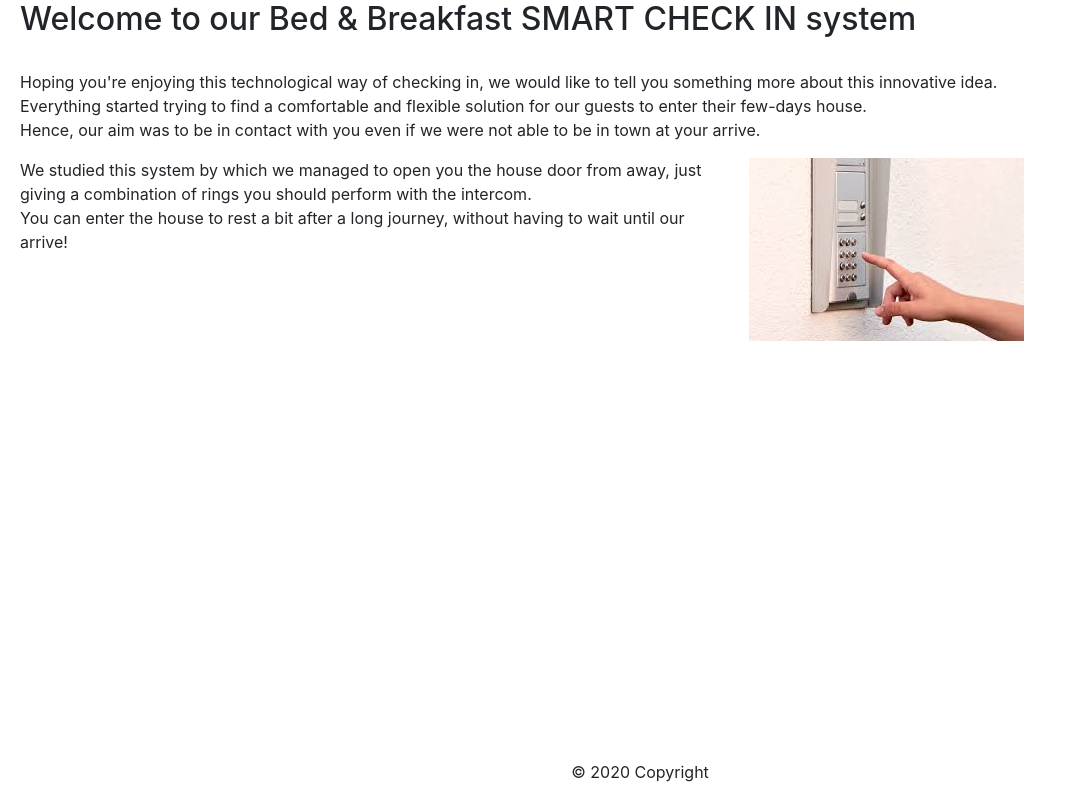
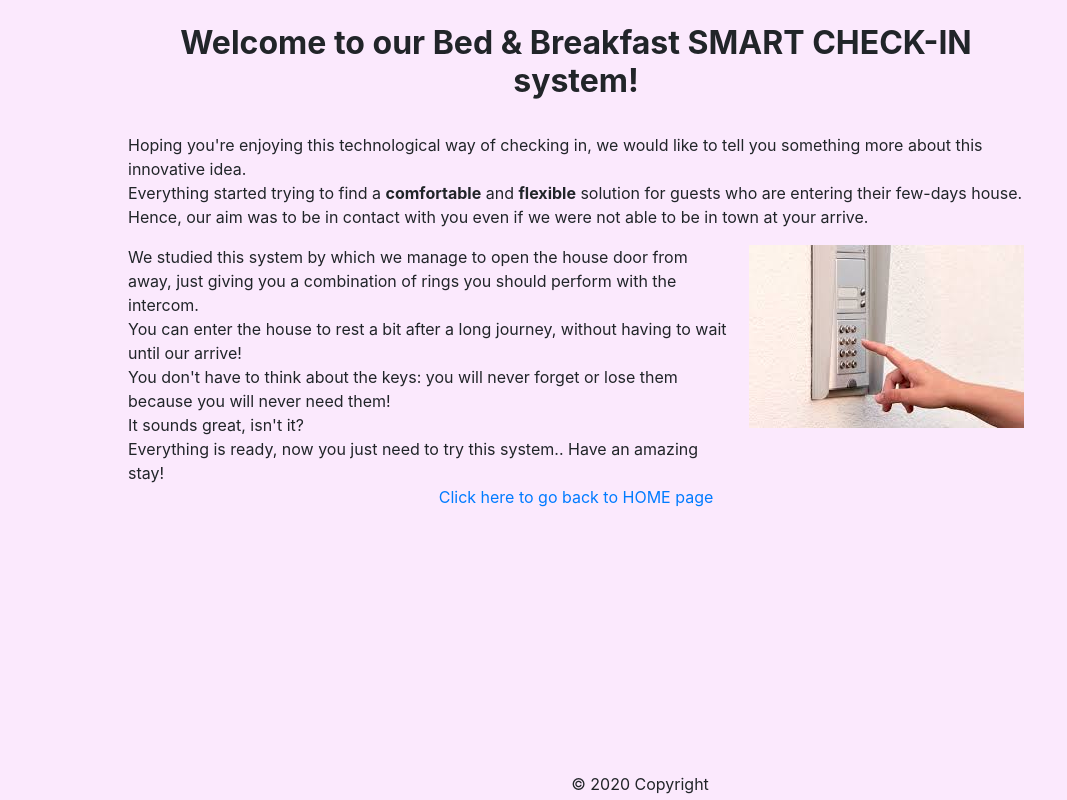
Before and after one commit to davideaccetturi98it/bbmanager, a Python web app: template BBManager GIT/templates/textpage.html in a window 1280 px wide. Shown: the whole page, without its empty margins (0-1067 px from the left). Run offline with Jinja, Linux system fonts and the light colour scheme; the template is opened without the code that fills it, so the values that code supplies are empty; some libraries are stand-ins or nearby versions.

Commit message:
logs page

```diff
--- a/BBManager GIT/templates/index.html
+++ b/BBManager GIT/templates/index.html
@@ -13,10 +13,10 @@
 
     <!-- Image with shadow + text -->
    <br><br>  <img src="/static/img/bbimage.jpg" alt="BBimage" style="box-shadow: 5px 10px #F7F7C5; display: block; margin-left: auto; margin-right: auto; width: 20%">
-   <br><br> <h3 style="text-align: center"><b>Welcome to our B&B SMART CHECK IN system! </b> <br> We hope you will have a pleasant stay! </h3>
+   <br><br> <h3 style="text-align: center"><b>Welcome to our B&B SMART CHECK-IN system! </b> <br> We hope you will have a pleasant stay! </h3>
 
     <!-- Button referenced to Manager page -->
-   <br><br><br> <a href="manager"><button type="button" class="btn btn-primary" style="margin-left:auto;margin-right:auto; display: block"><b>Click here to See More</b></button></a>
+   <br><br><br> <a href="manager"><button type="button" class="btn btn-primary" style="margin-left:auto;margin-right:auto; display: block"><b>Click here to Manager</b></button></a>
    <br>
 
     <!-- Link to textpage with an article about the project -->
@@ -26,7 +26,7 @@
 
 <!-- Footer with copyright -->
 <footer class="page-footer font-small blue fixed-bottom">
-  <div class="footer-copyright text-center py-3">© 2020 Copyright</div>
+  <div class="footer-copyright text-center py-1">© 2020 Copyright</div>
 </footer>
 
 
--- a/BBManager GIT/templates/textpage.html
+++ b/BBManager GIT/templates/textpage.html
@@ -7,23 +7,30 @@
     <title>Explaining</title>
 </head>
 
-<body style="margin-left: 20px; margin-right: 20%; background-color: C5F7E8">
-<h2>Welcome to our Bed & Breakfast SMART CHECK IN system</h2> <br>
+<body style="margin-left: 10%; margin-right: 20%; background-color: #FBE9FD"> <br>
+<h2 style="text-align: center"><b>Welcome to our Bed & Breakfast SMART CHECK-IN system!</b></h2> <br>
 <p>Hoping you're enjoying this technological way of checking in, we would like to tell you something more about this innovative idea. <br>
-Everything started trying to find a comfortable and flexible solution for our guests to enter their few-days house. <br>
-Hence, our aim was to be in contact with you even if we were not able to be in town at your arrive. <br>
+  Everything started trying to find a <b>comfortable</b> and <b>flexible</b> solution for guests who are entering their few-days house. <br>
+  Hence, our aim was to be in contact with you even if we were not able to be in town at your arrive. <br>
 </p>
 <div class="media">
   <div class="media-body">
-    We studied this system by which we managed to open you the house door from away, just giving a combination of rings you should perform
+    We studied this system by which we manage to open the house door from away, just giving you a combination of rings you should perform
     with the intercom. <br>
-    You can enter the house to rest a bit after a long journey, without having to wait until our arrive! <br>  </div>
+    You can enter the house to rest a bit after a long journey, without having to wait until our arrive! <br>
+    You don't have to think about the keys: you will never forget or lose them because you will never need them! <br>
+    It sounds great, isn't it? <br>
+    Everything is ready, now you just need to try this system.. Have an amazing stay!
+  </div>
   <img src="/static/img/intercom.jpg" class="ml-3" alt="intercom">
 </div>
 
+<!-- Link to go back to the index -->
+<a href="index"> <p style="text-align: center"> Click here to go back to HOME page</p></a>
+
 <!-- Footer with copyright -->
 <footer class="page-footer font-small blue fixed-bottom">
-  <div class="footer-copyright text-center py-3">© 2020 Copyright</div>
+  <div class="footer-copyright text-center py-1">© 2020 Copyright</div>
 </footer>
 
 <script src="https://code.jquery.com/jquery-3.3.1.slim.min.js" integrity="sha384-q8i/X+965DzO0rT7abK41JStQIAqVgRVzpbzo5smXKp4YfRvH+8abtTE1Pi6jizo" crossorigin="anonymous"></script>
```
Also changed, not shown: BBManager GIT/templates/logs.html (added, +30 -0 lines), 1 other file.
